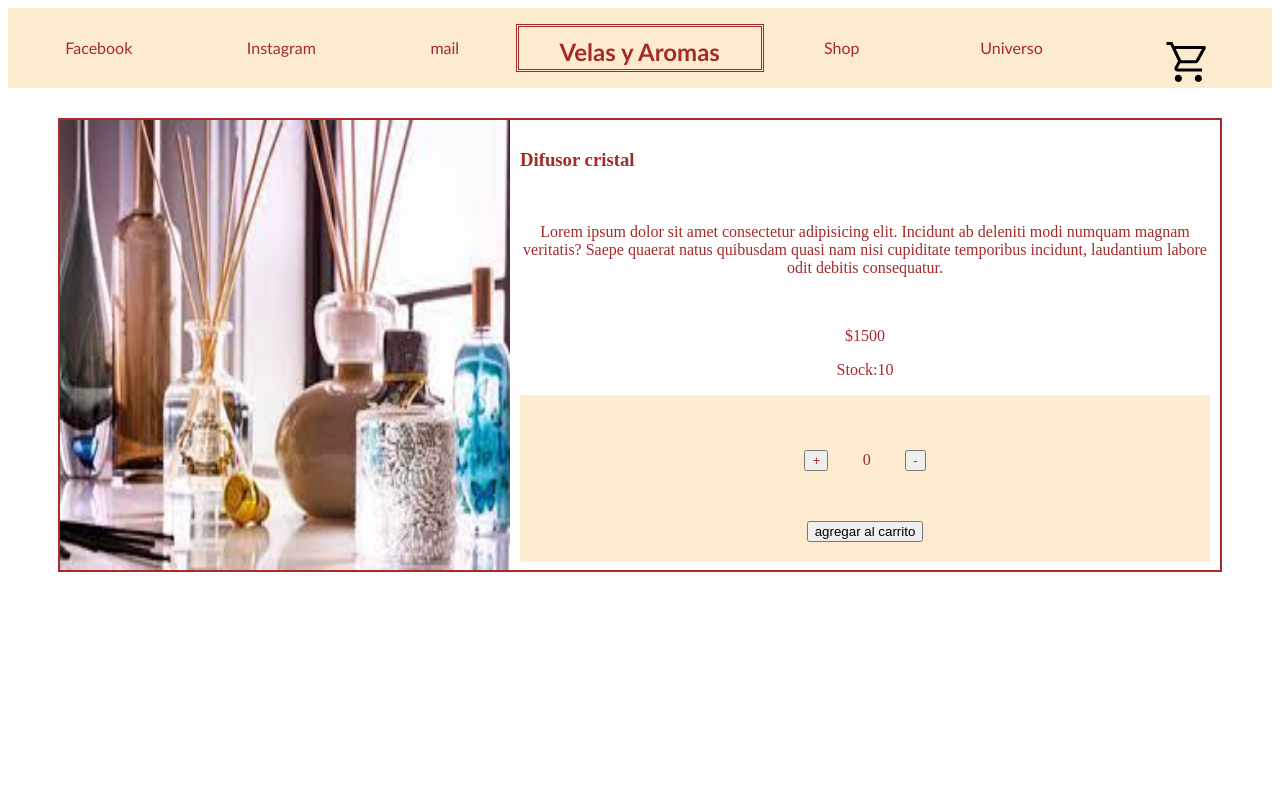
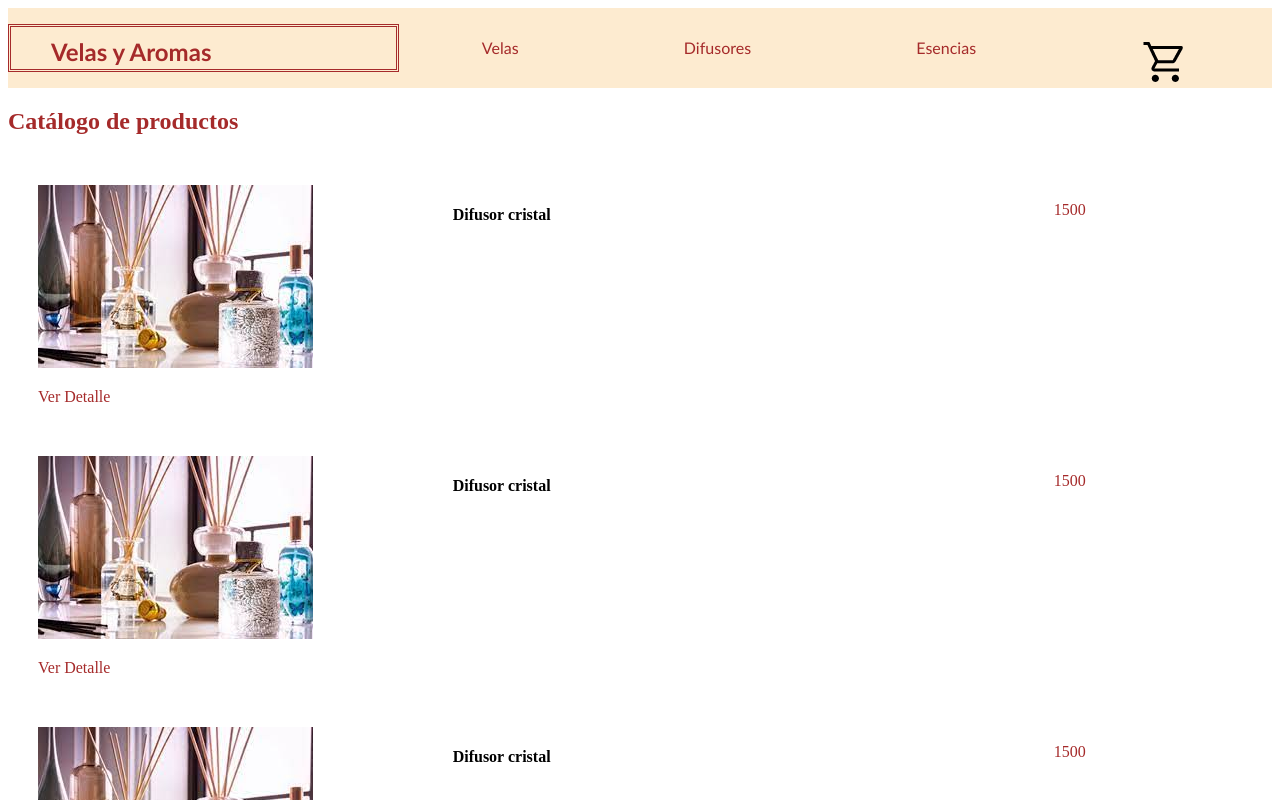
Before and after one commit to Sardella1978/Cursoreact, a React (Create React App) app: page / in a window 1280 px wide. Shown: the top 800 px of the page. Built offline with nearby package versions, Linux system fonts and the light colour scheme.

Commit message:
Primera entrega

```diff
--- a/package.json
+++ b/package.json
@@ -8,6 +8,7 @@
     "@testing-library/user-event": "^13.5.0",
     "react": "^18.1.0",
     "react-dom": "^18.1.0",
+    "react-router-dom": "^6.3.0",
     "react-scripts": "5.0.1",
     "web-vitals": "^2.1.4"
   },
--- a/src/App.js
+++ b/src/App.js
@@ -1,19 +1,21 @@
 import NavBar from "./components/NavBar"
-import Footer from "./components/Footer"
-import Main from "./components/Main"
 import ItemListContainer from "./components/ItemListContainer"
 import ItemDetailContainer from "./components/ItemDetailContainer"
+import { BrowserRouter, Routes, Route } from "react-router-dom"
 
 
 const App = () => {
     return (
-      <>
+
+      <BrowserRouter>
         <NavBar/>
-        {/* <ItemListContainer/> */}
-        <ItemDetailContainer/>
-        <Main/>
-        <Footer/>
-      </>
-    )
+        <Routes>
+         <Route path="/" element={<ItemListContainer/>}/>
+         <Route path='/category/:categoryId' element={<ItemListContainer />}/>
+         <Route path='/detail/:id' element={<ItemDetailContainer/>}/>
+        </Routes>
+      </BrowserRouter>
+
+  )
 }
 export default App;
--- /dev/null
+++ b/src/Promises/getProductsById.js
@@ -0,0 +1,12 @@
+//promesa para traer UN producto el ItemDetailContainer
+import productos from "../productos"
+
+const getProductsById = (id) => {
+    return new Promise (resolve => {
+        setTimeout(() => {
+            resolve(productos.find(prod => prod.id === id))
+        }, 500)
+    })
+}
+
+export default getProductsById
--- a/src/components/Item.js
+++ b/src/components/Item.js
@@ -1,6 +1,6 @@
 //acá tenemos que armar una card
 
-import ItemCount from "./ItemCount"
+import {Link} from "react-router-dom"
 
 function Item ({id, name, image, precio, stock}){
     return (
@@ -8,7 +8,8 @@ function Item ({id, name, image, precio, stock}){
             <img src={image} alt={name} />
             <h4>{name}</h4>
             <p>{precio}</p>
-            {/* <ItemCount stock= {stock}/>  */}
+            <Link to={`/detail/${id}`}>Ver Detalle</Link>
+
         </div>
     )
 }
--- a/src/components/ItemDetail.js
+++ b/src/components/ItemDetail.js
@@ -1,17 +1,18 @@
 import ItemCount from "./ItemCount"
 
+function ItemDetail({name, id, descripcion, stock, price, image}) {
+  return (
 
-const ItemDetail = ({producto}) => {
-  return(
-    <div className="detail">
-        <img src ={producto.image} alt= {producto.name} width= "450" height="450"/>
-        <div className="descripcion">
-            <h3>{producto.name}</h3> <br />
-            <p>{producto.descripcion}</p> <br></br>
-            <p> ${producto.precio}</p>
-            <p> Stock:{producto.stock}</p>
-            <ItemCount stock= {producto.stock}/>
-        </div>
+    <div>
+    <div>
+        <h3>{name}</h3>
+    </div>
+    <img src={image} alt={id} />
+    <div >
+        <h4><b>$ {price}</b></h4>
+        <p>{descripcion}</p>
+    </div>
+    <ItemCount stock={stock}/>
 
     </div>
   )
--- a/src/components/ItemDetailContainer.js
+++ b/src/components/ItemDetailContainer.js
@@ -1,30 +1,24 @@
-import { useState } from "react";
-import { useEffect } from "react";
-import { traerProducto } from "../productos";
-import ItemDetail from "./ItemDetail";
+import React, { useEffect, useState } from 'react'
+import { useParams } from 'react-router-dom'
+import getProductsById from '../Promises/getProductsById'
+import ItemDetail from './ItemDetail'
 
+function ItemDetailContainer() {
+    const [product, setProduct] = useState()
+    const { id } = useParams()
+    console.log(typeof id)
 
-
-
-function ItemDetailContainer () {
-    const [producto, setProducto] = useState ({})
-
-  useEffect (() => {
-    traerProducto ()
-    .then ((res) => {
-        setProducto (res);
-    }
-    )
-  },[])
-
-  console.log (producto)
-
+  useEffect(() => {
+    getProductsById(parseInt(id))
+    .then(response => {
+        setProduct(response)
+    })
+    }, [])
 
   return (
-
-    <>
-      <ItemDetail producto = {producto}/>
-    </>
+         <div style={{marginTop: '30px'}}>
+            <ItemDetail {...product} />
+        </div>
   )
 }
 
--- a/src/components/ItemListContainer.js
+++ b/src/components/ItemListContainer.js
@@ -2,7 +2,7 @@ import { useState } from "react";
 import { useEffect } from "react";
 import productos from "../productos";
 import ItemList from "./ItemList";
-import traerProductos from "../promesas/traerProductos";
+import traerProductos from "../Promises/traerProductos";
 
 function ItemListContainer (props) {
   const [items, setItems] = useState ([])
--- a/src/components/NavBar.js
+++ b/src/components/NavBar.js
@@ -1,20 +1,23 @@
 import CartWidget from "./CartWidget"
+import {Link} from "react-router-dom"
 
 const NavBar = () => {
 
     return (
-        <navbar className = "navbar-flex">
+        <navbar className= "navbar-flex">
+
+            {/* <nav className = "nav-flex">
+                <li><a href="Facebook">Facebook</a></li>
+                <li><a href="Instagram">Instagram</a></li>
+                <li><a href="mail">mail</a></li>
+            </nav> */}
+                <h1><a href="#">Velas y Aromas</a></h1>
             <nav className = "nav-flex">
-                <li><a href="#">Facebook</a></li>
-                <li><a href="#">Instagram</a></li>
-                <li><a href="#">mail</a></li>
-            </nav>
-            <h1><a href="#">Velas y Aromas</a></h1>
-            <nav className = "nav-flex">
-                <li><a href="#">Shop</a></li>
-                <li><a href="#">Universo</a></li>
+            <li><Link to='category/Velas'>Velas</Link></li>
+            <li><Link to='category/Difusores'>Difusores</Link></li>
+            <li><Link to='category/Esencias'>Esencias</Link></li>
               <div className="iconoCarrito">
-                <li><a href="#"><CartWidget/></a></li>
+                <li><Link to="#"><CartWidget/></Link></li>
               </div>
             </nav>
         </navbar>
--- a/src/productos.js
+++ b/src/productos.js
@@ -1,38 +1,44 @@
-const productos = [
+export const productos = [
     {
     id: 1,
     name: 'Difusor cristal',
     image: './imagenes/difusores.jpg' ,
+    descripcion: "Lorem ipsum dolor sit amet, consectetur adipisicing elit.Quae ducimus perspiciatis unde minus quam iste molestias est dolor",
     precio: 1500,
     stock: 10,
     },
     {id: 2,
         name: "Difusor cristal",
         image: "./imagenes/difusores.jpg" ,
+        descripcion: "Lorem ipsum dolor sit amet, consectetur adipisicing elit.Quae ducimus perspiciatis unde minus quam iste molestias est dolor",
         precio: 1500,
         stock: 20,
     },
     {id: 3,
         name: "Difusor cristal",
         image: "./imagenes/difusores.jpg" ,
+        descripcion: "Lorem ipsum dolor sit amet, consectetur adipisicing elit.Quae ducimus perspiciatis unde minus quam iste molestias est dolor",
         precio: 1500,
         stock: 15,
     },
     {id: 4,
         name: "Difusor cristal",
         image: "./imagenes/difusores.jpg" ,
+        descripcion: "Lorem ipsum dolor sit amet, consectetur adipisicing elit.Quae ducimus perspiciatis unde minus quam iste molestias est dolor",
         precio: 1500,
         stock: 15,
     },
     {id: 5,
         name: "Difusor cristal",
         image: "./imagenes/difusores.jpg",
+        descripcion: "Lorem ipsum dolor sit amet, consectetur adipisicing elit.Quae ducimus perspiciatis unde minus quam iste molestias est dolor",
         precio: 1500,
         stock: 20,
     },
     {id: 6,
         name: "Difusor cristal",
         image: "./imagenes/difusores.jpg" ,
+        descripcion: "Lorem ipsum dolor sit amet, consectetur adipisicing elit.Quae ducimus perspiciatis unde minus quam iste molestias est dolor",
         precio: 1500,
         stock: 10,
     }
@@ -47,6 +53,8 @@ export const producto = {
     descripcion: "Lorem ipsum dolor sit amet consectetur adipisicing elit. Incidunt ab deleniti modi numquam magnam veritatis? Saepe quaerat natus quibusdam quasi nam nisi cupiditate temporibus incidunt, laudantium labore odit debitis consequatur."
     }
 
+    //promesa para pedir 1 producto del ItemDetailContainer
+
 export const traerProducto = () => {
         return new Promise ((resolve) => {
             setTimeout (() =>{
@@ -55,4 +63,6 @@ export const traerProducto = () => {
         })
     }
 
+
+
 export default productos;
```
Also changed, not shown: src/Promises/traerProductos.js (renamed from src/promesas/traerProductos.js), 1 other file (tests, documents, lock files or other folders).
